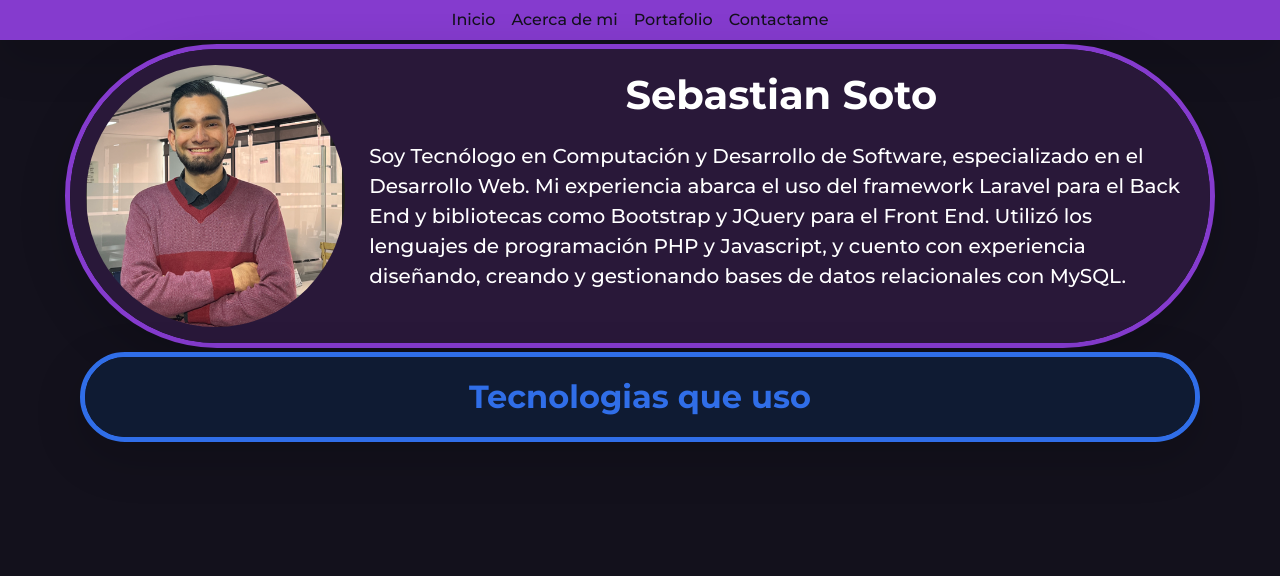
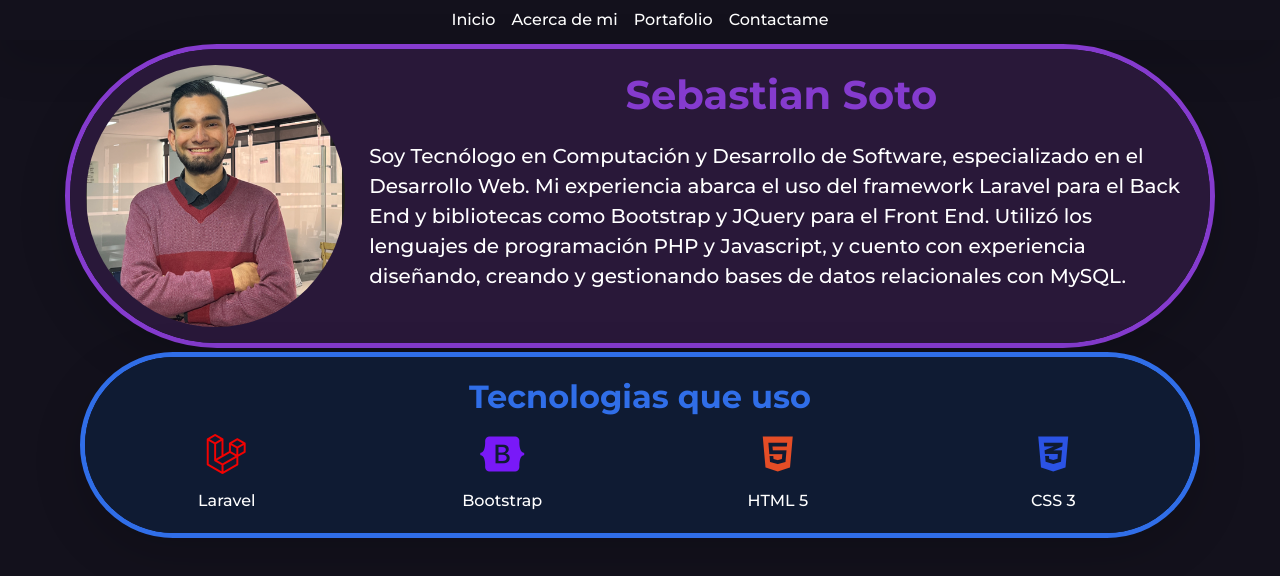
Before and after one commit to Otoyase/Otoyase.github.io, a website: page index.html in a window 1280 px wide. Drawn offline with Linux system fonts and the light colour scheme.

Commit message:
Se agregan las carta que contendra las tecnologias usadas. Se mofican algunos colores de texto.

```diff
--- a/index.html
+++ b/index.html
@@ -22,7 +22,7 @@
 
     <body class="bg-negro">
 
-        <header class="navbar navbar-expand-lg bg-violeta shadow-lg p-0">
+        <header class="navbar navbar-expand-lg bg-transparent shadow-lg p-0">
             <nav class="container-fluid">
                 <button class="navbar-toggler" type="button" data-bs-toggle="collapse" data-bs-target="#menu-opciones" aria-controls="menu-opciones" aria-expanded="false" aria-label="Toggle navigation">
                     <span class="navbar-toggler-icon"></span>
@@ -32,16 +32,16 @@
                     <div class="navbar-nav mx-auto me-auto mb-2 mb-lg-0">
 
                         <li class="nav-item">
-                            <a class="nav-link text-negro hover-nav" aria-current="page" href="#">Inicio</a>
+                            <a class="nav-link text-blanco hover-nav" aria-current="page" href="#">Inicio</a>
                         </li>
                         <li class="nav-item">
-                            <a class="nav-link text-negro hover-nav" href="#">Acerca de mi</a>
+                            <a class="nav-link text-blanco hover-nav" href="#">Acerca de mi</a>
                         </li>
                         <li class="nav-item">
-                            <a class="nav-link text-negro hover-nav" href="#">Portafolio</a>
+                            <a class="nav-link text-blanco hover-nav" href="#">Portafolio</a>
                         </li>
                         <li class="nav-item">
-                            <a class="nav-link text-negro hover-nav" href="#">Contactame</a>
+                            <a class="nav-link text-blanco hover-nav" href="#">Contactame</a>
                         </li>
                     </div>
                 </div>
@@ -69,7 +69,7 @@
 
                                     <div class="row">
 
-                                        <p class="card-text text-center text-blanco fs-1 fw-bolder">Sebastian Soto</p>
+                                        <p class="card-text text-center text-violeta fs-1 fw-bolder">Sebastian Soto</p>
 
                                         <p class="card-text text-start text-blanco fs-5">Soy Tecnólogo en Computación y Desarrollo de Software, especializado en el Desarrollo Web. Mi experiencia abarca el uso del framework Laravel para el Back End y bibliotecas como Bootstrap y JQuery para el Front End. Utilizó los lenguajes de programación PHP y Javascript, y cuento con experiencia diseñando, creando y gestionando bases de datos relacionales con MySQL.</p>
 
@@ -95,7 +95,38 @@
 
                         <div class="card-body bg-azul-oscuro rounded-pill">
 
-                            <p class="card-text text-center text-azul fs-2 fw-bolder">Tecnologias que uso</p>
+                            <div class="row">
+
+                                <p class="card-text text-center text-azul fs-2 fw-bolder">Tecnologias que uso</p>
+
+                            </div>
+
+                            <div class="row">
+
+
+                                <div class="col-3">
+
+                                    <p class="card-text text-center text-blanco m-1 fs-1"><i class="fa-brands fa-laravel" style="color: #f20202;"></i></p>
+                                    <p class="card-text text-center text-blanco m-1 fs-6">Laravel</p>
+
+                                </div>
+                                <div class="col-3">
+                                    <p class="card-text text-center text-blanco m-1 fs-1"><i class="fa-brands fa-bootstrap" style="color: #7919f8;"></i></p>
+                                    <p class="card-text text-center text-blanco m-1 fs-6">Bootstrap</p>
+
+                                </div>
+                                <div class="col-3">
+
+                                    <p class="card-text text-center text-blanco m-1 fs-1"><i class="fa-brands fa-html5" style="color: #e44d26;"></i></p>
+                                    <p class="card-text text-center text-blanco m-1 fs-6">HTML 5</p>
+
+                                </div>
+                                <div class="col-3">
+                                    <p class="card-text text-center text-blanco m-1 fs-1"><i class="fa-brands fa-css3-alt" style="color: #2b53e5;"></i></p>
+                                    <p class="card-text text-center text-blanco m-1 fs-6">CSS 3</p>
+                                </div>
+
+                            </div>
 
 
                         </div>
@@ -109,6 +140,7 @@
         </div>
 
         <script type="text/javascript" src="js/bootstrap.min.js"></script>
+        <script src="https://kit.fontawesome.com/0d2b807522.js" crossorigin="anonymous"></script>
 
     </body>
 
```
